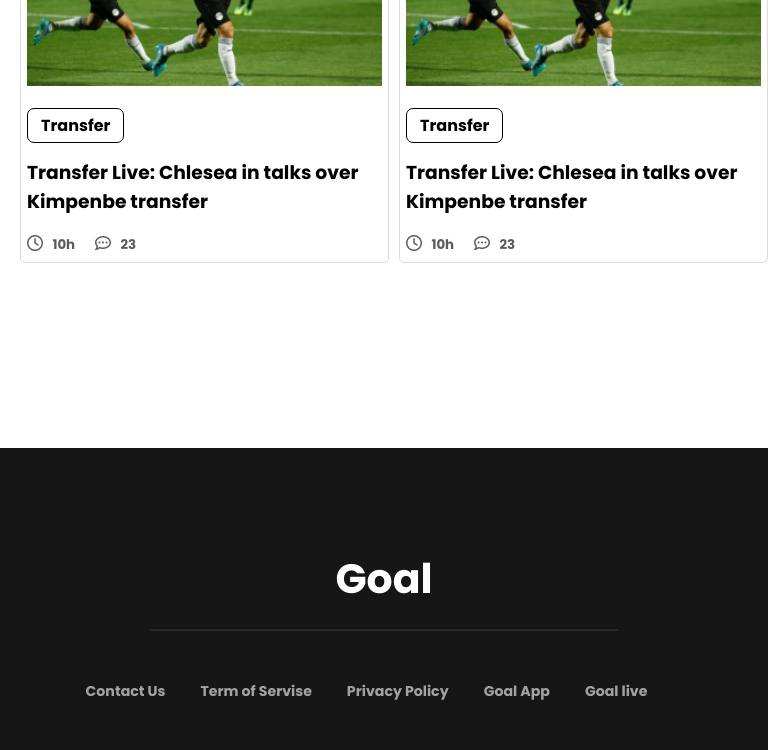
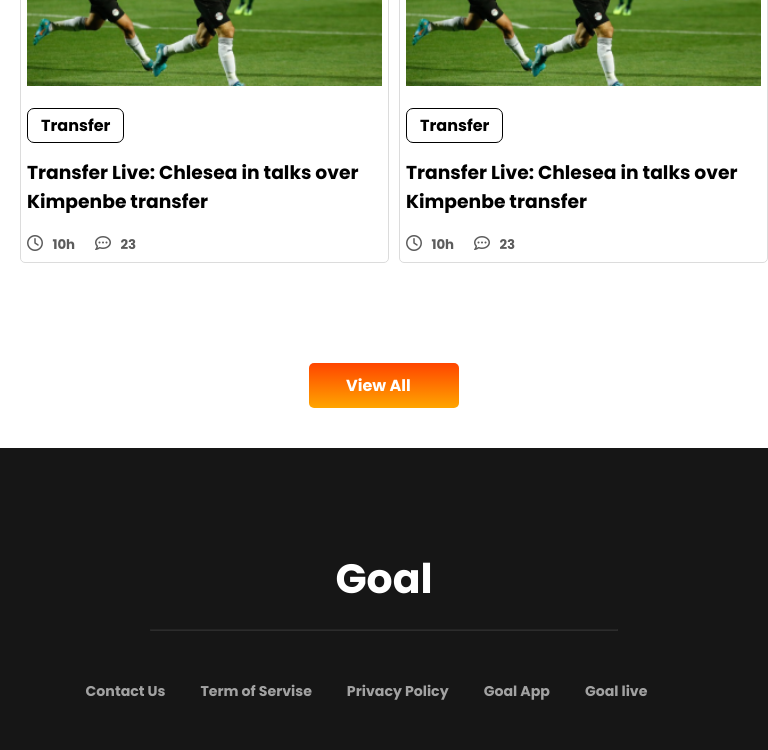
Before and after one commit to tanveer1912/FIFA-World-Cup, a plain HTML site: page index.html in a window 768 px wide. Shown: the part 1909-2659 px from the top of the page. Drawn offline with Linux system fonts and the light colour scheme.

Commit message:
view button added

```diff
--- a/styles/style.css
+++ b/styles/style.css
@@ -374,6 +374,9 @@ hr {
         width: auto;
     }
 
+    .view-all {
+        visibility: visible;
+    }
 
 
 
```
